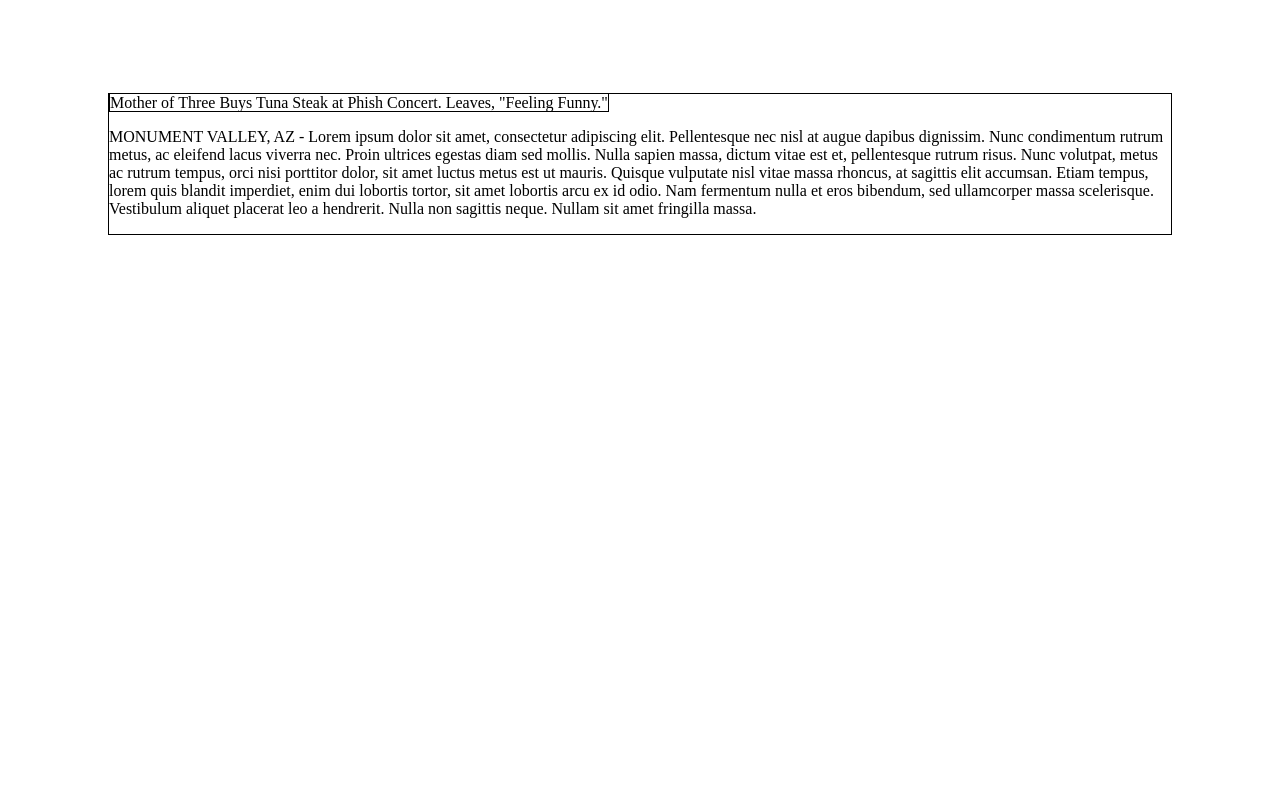
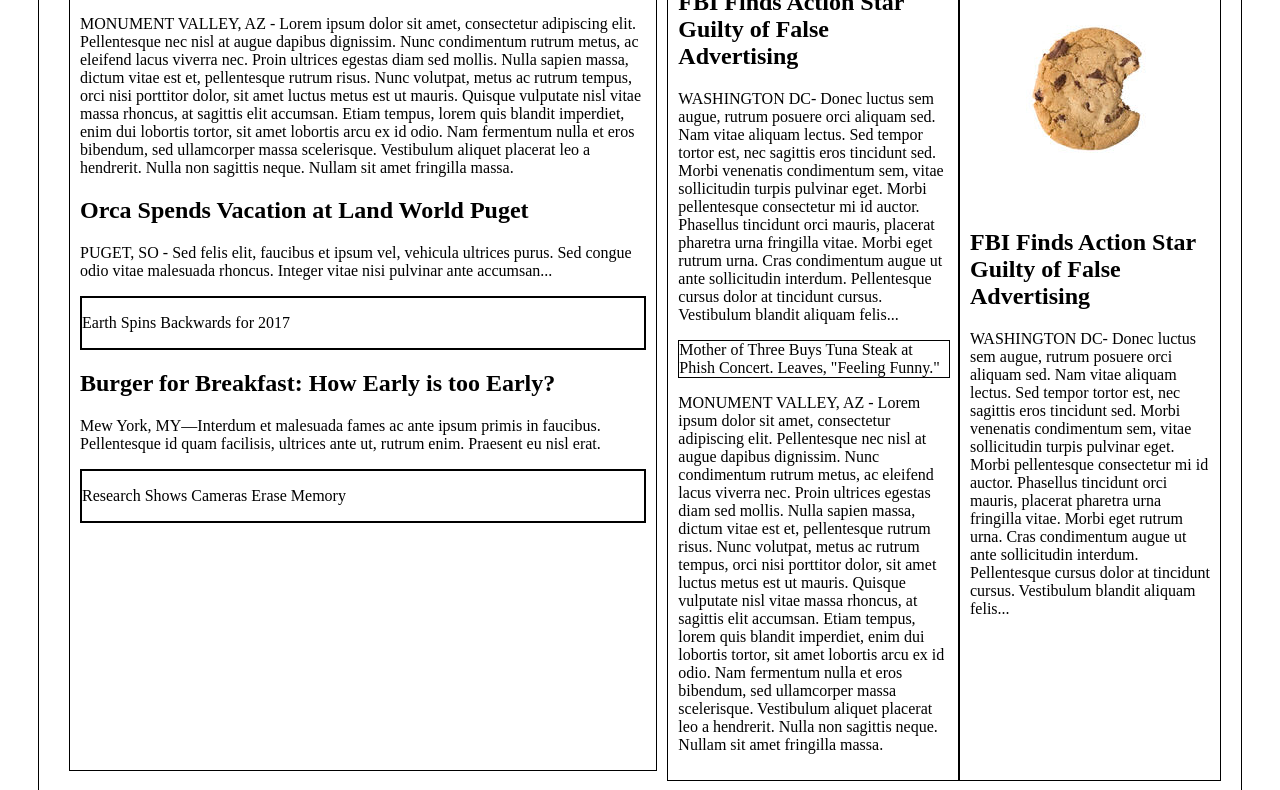
Before and after one commit to CristianBadWolf/MyTimes, a plain HTML site: page index.html in a window 1280 px wide. Shown: the part 191-981 px from the top of the page. Before the commit the page ends 800 px from the top, so only its background shows below. Drawn offline with Linux system fonts and the light colour scheme; files that its build step writes are made by us from their sources.

Commit message:
made responsive structure

```diff
--- a/css/style.css
+++ b/css/style.css
@@ -34,8 +34,6 @@ header{
 .nav {
   padding: 0px 10px;
   display: flex;
-
-
 }
 
 .nav span {
@@ -48,25 +46,64 @@ header{
 }
 
 /*CONTENT*/
-
-.column {
+main {
   display: flex;
-  margin: 100px;
-  border: 1px solid black;
+  justify-content: center;
 }
 
-.column span {
+.content {
+  display: flex;
   border: 1px solid black;
+  margin: 50px 30px;
+
+}
+.column {
+  display: inline-flex;
+  margin: 20px;
+  justify-content: space-between;
 }
 
-.column.large {
-  width: 630px;
+.large {
+  display: flex;
+  flex-basis: 630px;
+  border: 1px solid black;
+  margin: 10px;
+  padding: 10px;
 }
 
-.column.medium {
-  width: 300px;
+.medium {
+  display: flex;
+  border: 1px solid black;
+  flex-basis: 300px;
+  padding: 10px;
+  flex-direction: column;
 }
 
-.column.small {
-  width: 240px;
+.small {
+  display: flex;
+  border: 1px solid black;
+  flex-basis:240px;
+  padding: 10px;
+  flex-direction: column;
 }
+ /*try*/
+.mother span {
+  display: block;
+  border: 1px solid black;
+  width: 100%;
+  justify-content: flex-start;
+}
+
+.cats span {
+  display: block;
+  border: 1px solid black;
+  width: 100%;
+  justify-content: flex-start;
+}
+/*end-try*/
+
+.end-story {
+  display: flex;
+  justify-content: flex-start;
+  border: 2px solid black;
+}
--- a/index.html
+++ b/index.html
@@ -1,24 +1,3 @@
-<!DOCTYPE html>
-<html>
-
-<head>
-  <meta charset="utf-8">
-  <meta name="viewport" content="width=device-width, initial-scale=1">
-  <title>Made with Thimble</title>
-  <link rel="stylesheet" href="style.css">
-</head>
-
-<body>
-  <h1>Welcome to Thimble</h1>
-  <p>
-    Make something <strong>amazing</strong> with the web!
-  </p>
-</body>
-
-</html>
-<!DOCTYPE html>
-<html lang="en">
-
 <head>
   <meta charset="UTF-8">
   <meta name="viewport" content="width=device-width, initial-scale=1.0">
@@ -34,7 +13,7 @@
       <img src="images\img-myt-logo.jpg" alt="logo">
       <span>My Times</span>
     </div>
-    <div id="flex-end" class="nav">
+    <div class="nav">
       <span><a href="#">World</a></span>
       <span><a href="#">U.S.</a></span>
       <span><a href="#">Tech</a></span>
@@ -43,26 +22,90 @@
   </header>
 
   <!-- Content -->
-  <div class="content">
+  <main>
+    <article class="content">
       <div class="column">
-      <div class="large">
-        <span>Mother of Three Buys Tuna Steak at Phish Concert. Leaves, "Feeling Funny."</span>
-        <div>
-          <p>MONUMENT VALLEY, AZ - Lorem ipsum dolor sit amet, consectetur adipiscing elit. Pellentesque nec nisl at augue dapibus dignissim. Nunc condimentum rutrum metus, ac eleifend lacus viverra nec. Proin ultrices egestas diam sed mollis. Nulla sapien
-            massa, dictum vitae est et, pellentesque rutrum risus. Nunc volutpat, metus ac rutrum tempus, orci nisi porttitor dolor, sit amet luctus metus est ut mauris. Quisque vulputate nisl vitae massa rhoncus, at sagittis elit accumsan. Etiam tempus,
-            lorem quis blandit imperdiet, enim dui lobortis tortor, sit amet lobortis arcu ex id odio. Nam fermentum nulla et eros bibendum, sed ullamcorper massa scelerisque. Vestibulum aliquet placerat leo a hendrerit. Nulla non sagittis neque. Nullam
-            sit amet fringilla massa.
+        <section class="large">
+          <div class="storyes">
+            <div class="mother">
+              <span>
+                Mother of Three Buys Tuna Steak at Phish Concert. Leaves, "Feeling Funny."
+              </span>
+              <p class="naration">
+                MONUMENT VALLEY, AZ - Lorem ipsum dolor sit amet, consectetur adipiscing elit. Pellentesque nec nisl at augue dapibus dignissim. Nunc condimentum rutrum metus, ac eleifend lacus viverra nec. Proin ultrices egestas diam sed mollis. Nulla sapien massa,
+                dictum vitae est et, pellentesque rutrum risus. Nunc volutpat, metus ac rutrum tempus, orci nisi porttitor dolor, sit amet luctus metus est ut mauris. Quisque vulputate nisl vitae massa rhoncus, at sagittis elit accumsan. Etiam tempus,
+                lorem quis blandit imperdiet, enim dui lobortis tortor, sit amet lobortis arcu ex id odio. Nam fermentum nulla et eros bibendum, sed ullamcorper massa scelerisque. Vestibulum aliquet placerat leo a hendrerit. Nulla non sagittis neque.
+                Nullam sit amet fringilla massa.
+              </p>
+            </div>
+            <div class="orca">
+              <h2>
+                Orca Spends Vacation at Land World Puget
+              </h2>
+              <p class="naratiune">
+                PUGET, SO - Sed felis elit, faucibus et ipsum vel, vehicula ultrices purus. Sed congue odio vitae malesuada rhoncus. Integer vitae nisi pulvinar ante accumsan...
+              </p>
+              <div class="end-story">
+                <p>
+                  Earth Spins Backwards for 2017
                 </p>
               </div>
             </div>
-      <div class="medium">
-
-      </div>
-      <div class="small">
-
+            <div class="burger">
+              <h2>
+                Burger for Breakfast: How Early is too Early?
+              </h2>
+              <p class="naratiune">
+                Mew York, MY—Interdum et malesuada fames ac ante ipsum primis in faucibus. Pellentesque id quam facilisis, ultrices ante ut, rutrum enim. Praesent eu nisl erat.
+              </p>
+              <div class="end-story">
+                <p>
+                  Research Shows Cameras Erase Memory
+                </p>
               </div>
             </div>
           </div>
+
+        </section>
+        <section class="medium">
+          <div class="fbi">
+            <h2>
+              FBI Finds Action Star Guilty of False Advertising
+            </h2>
+            <p class="naratiune">
+              WASHINGTON DC- Donec luctus sem augue, rutrum posuere orci aliquam sed. Nam vitae aliquam lectus. Sed tempor tortor est, nec sagittis eros tincidunt sed. Morbi venenatis condimentum sem, vitae sollicitudin turpis pulvinar eget. Morbi pellentesque consectetur
+              mi id auctor. Phasellus tincidunt orci mauris, placerat pharetra urna fringilla vitae. Morbi eget rutrum urna. Cras condimentum augue ut ante sollicitudin interdum. Pellentesque cursus dolor at tincidunt cursus. Vestibulum blandit aliquam
+              felis...
+            </p>
+          </div>
+          <div class="cats">
+            <span>
+              Mother of Three Buys Tuna Steak at Phish Concert. Leaves, "Feeling Funny."
+            </span>
+            <p class="naration">
+              MONUMENT VALLEY, AZ - Lorem ipsum dolor sit amet, consectetur adipiscing elit. Pellentesque nec nisl at augue dapibus dignissim. Nunc condimentum rutrum metus, ac eleifend lacus viverra nec. Proin ultrices egestas diam sed mollis. Nulla sapien massa,
+              dictum vitae est et, pellentesque rutrum risus. Nunc volutpat, metus ac rutrum tempus, orci nisi porttitor dolor, sit amet luctus metus est ut mauris. Quisque vulputate nisl vitae massa rhoncus, at sagittis elit accumsan. Etiam tempus, lorem
+              quis blandit imperdiet, enim dui lobortis tortor, sit amet lobortis arcu ex id odio. Nam fermentum nulla et eros bibendum, sed ullamcorper massa scelerisque. Vestibulum aliquet placerat leo a hendrerit. Nulla non sagittis neque. Nullam sit
+              amet fringilla massa.
+            </p>
+          </div>
+        </section>
+        <section class="small">
+          <img src="images/img-news-bite.png" alt="cookie">
+          <div class="bites">
+            <h2>
+              FBI Finds Action Star Guilty of False Advertising
+            </h2>
+            <p class="naratiune">
+              WASHINGTON DC- Donec luctus sem augue, rutrum posuere orci aliquam sed. Nam vitae aliquam lectus. Sed tempor tortor est, nec sagittis eros tincidunt sed. Morbi venenatis condimentum sem, vitae sollicitudin turpis pulvinar eget. Morbi pellentesque consectetur
+              mi id auctor. Phasellus tincidunt orci mauris, placerat pharetra urna fringilla vitae. Morbi eget rutrum urna. Cras condimentum augue ut ante sollicitudin interdum. Pellentesque cursus dolor at tincidunt cursus. Vestibulum blandit aliquam
+              felis...
+            </p>
+          </div>
+        </section>
+      </div>
+    </article>
+  </main>
 </body>
 
 </html>
```
Lines whose indentation alone changed are shown as unchanged.
